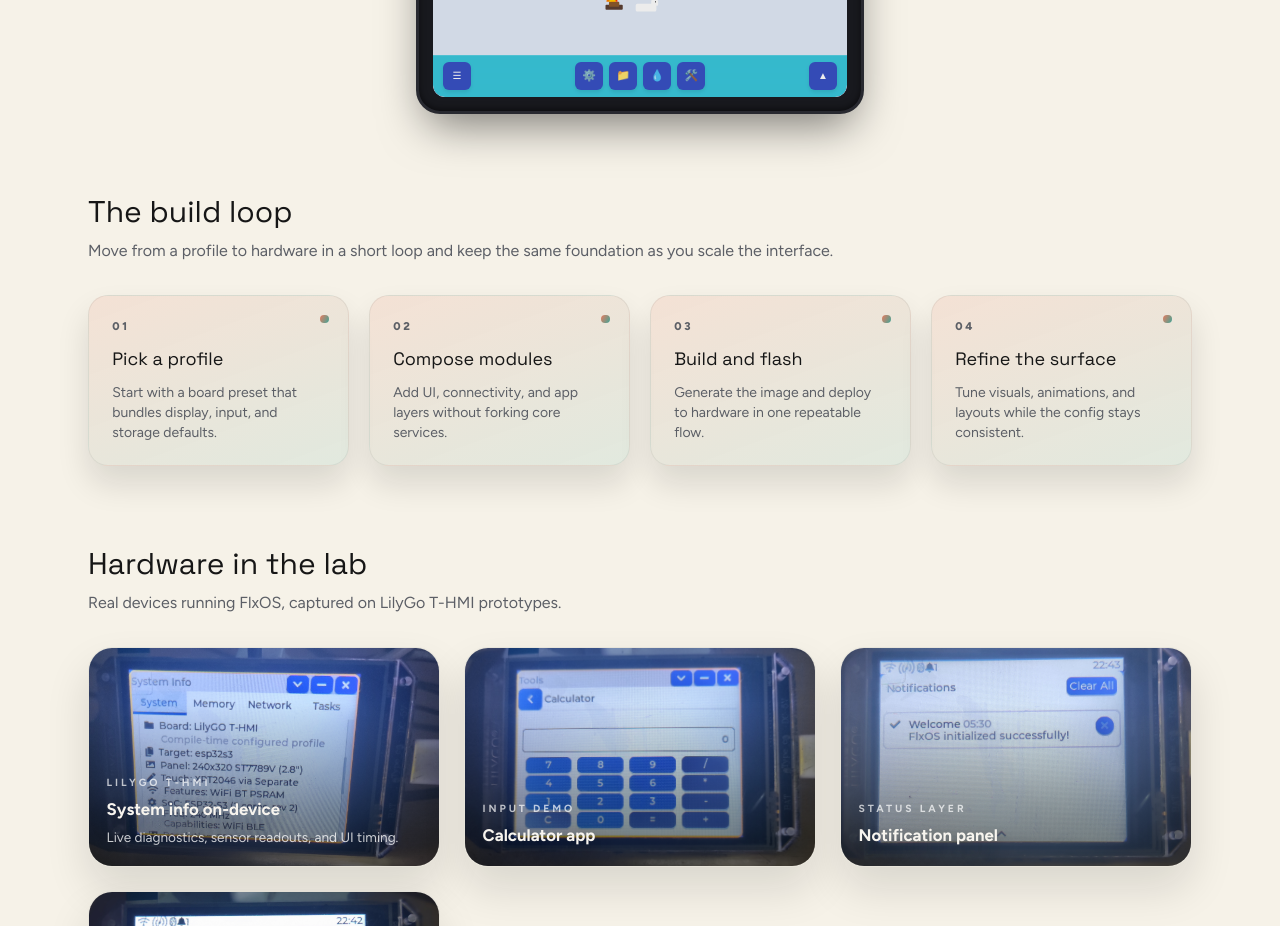
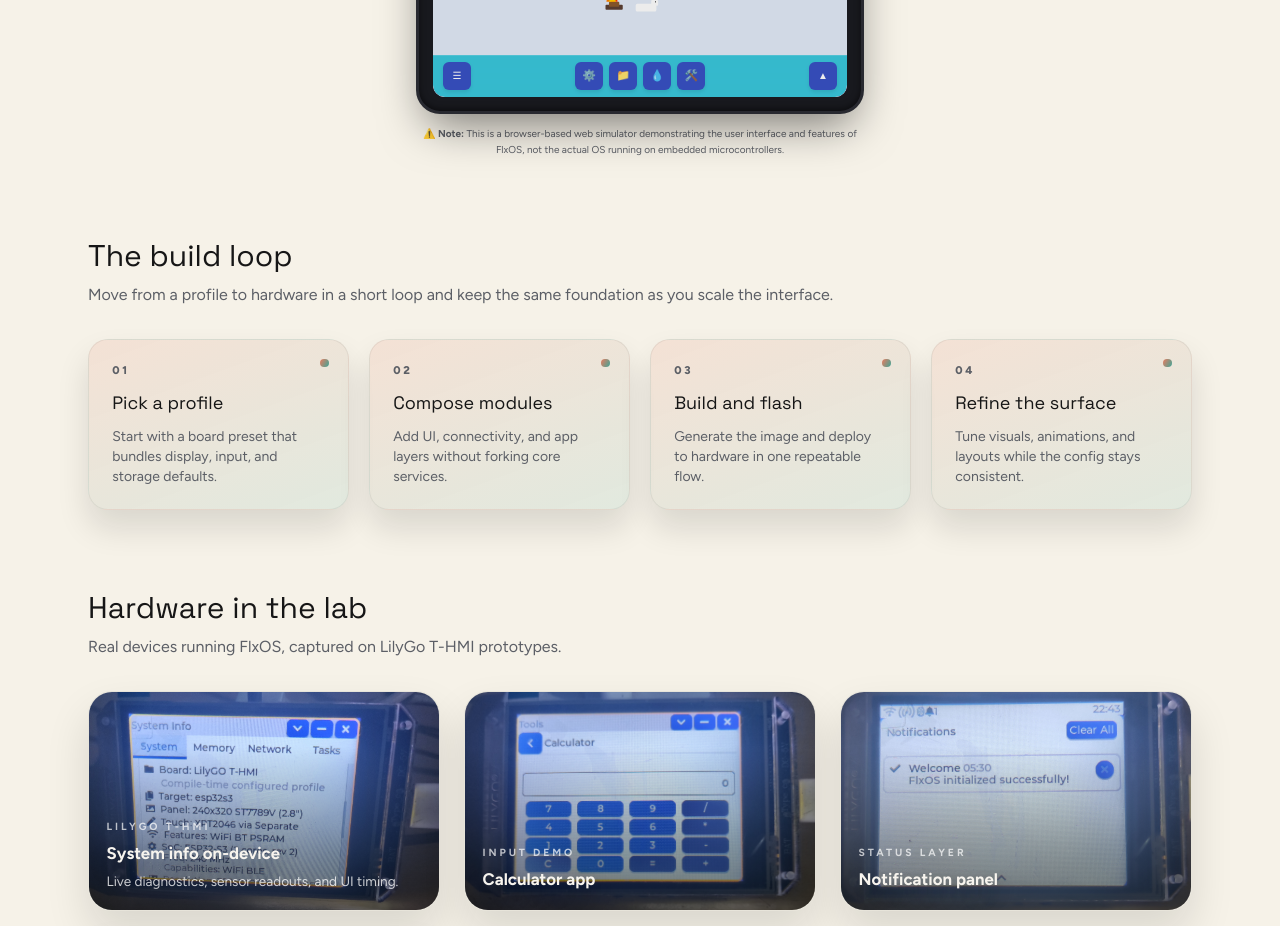
Before and after one commit to flxos-labs/flxos-labs-website, a Next.js app: page / in a window 1280 px wide. Shown: the part 1220-2146 px from the top of the page. Built offline with nearby package versions, Linux system fonts and the light colour scheme.

Commit message:
feat: add disclaimer note to simulator on website

```diff
--- a/src/app/page.tsx
+++ b/src/app/page.tsx
@@ -87,6 +87,9 @@ export default function Home() {
         </div>
         <div className="max-w-md mx-auto">
           <FlxOSSimulator />
+          <p className="text-[10px] text-center text-[color:var(--muted)] mt-3">
+            ⚠️ <strong>Note:</strong> This is a browser-based web simulator demonstrating the user interface and features of FlxOS, not the actual OS running on embedded microcontrollers.
+          </p>
         </div>
       </section>
 
```
